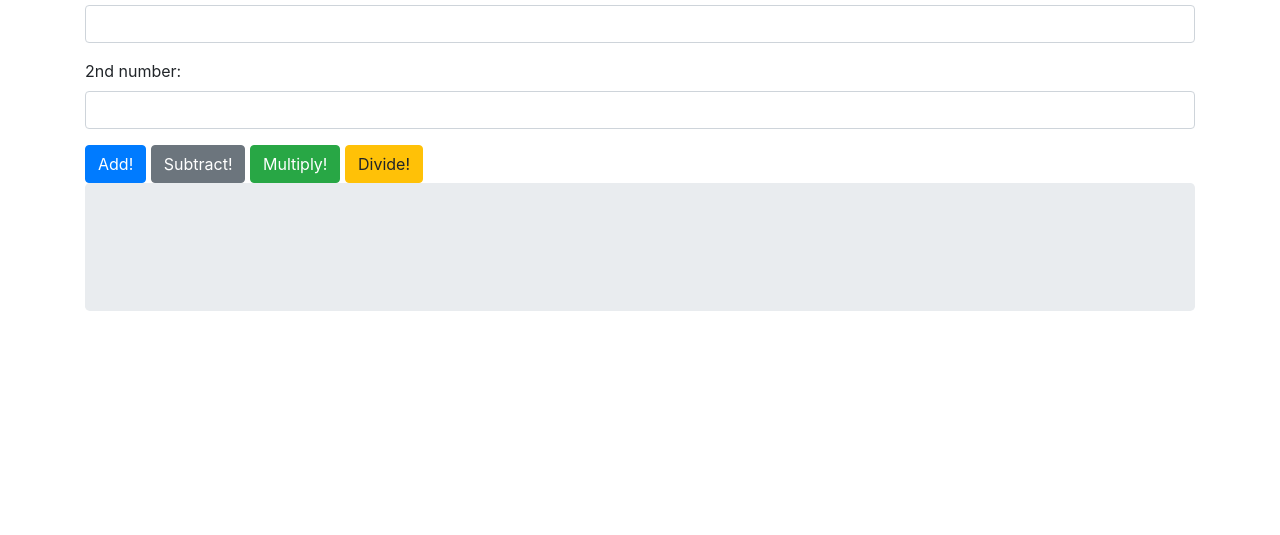
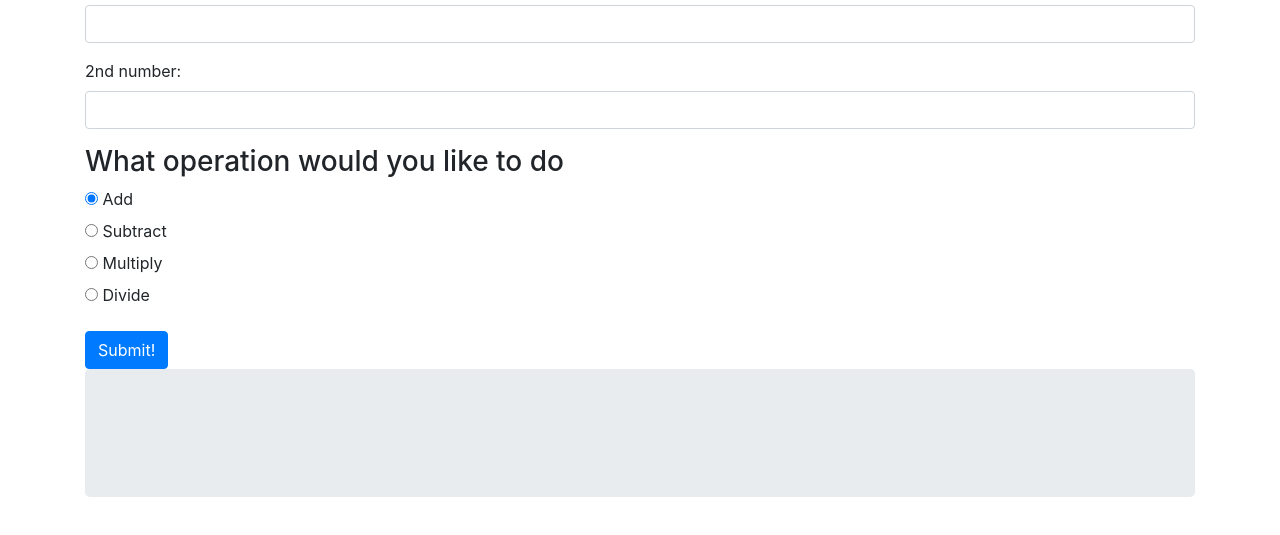
Before and after one commit to lstockburg/calculator-conditional, a plain HTML site: page index.html in a window 1280 px wide. Shown: the part 83-618 px from the top of the page. Drawn offline with Linux system fonts and the light colour scheme.

Commit message:
Change multiple buttons to radio buttons

```diff
--- a/index.html
+++ b/index.html
@@ -19,10 +19,34 @@
             <label for="num2">2nd number:</label>
             <input id="num2" class="form-control" type="text">
           </div>
-          <button type="submit" class="btn btn-primary" id="add">Add!</button>
-          <button type="submit" class="btn btn-secondary" id="subtract">Subtract!</button>
-          <button type="submit" class="btn btn-success" id="multiply">Multiply!</button>
-          <button type="submit" class="btn btn-warning" id="divide">Divide!</button>
+          <div class="form-group">
+            <h3>What operation would you like to do</h3>
+            <div class="radio">
+              <label>
+                <input value="add" type="radio" name="op-type" checked>
+                Add
+              </label>
+            </div>
+            <div class="radio">
+              <label>
+                <input value="subtract" type="radio" name="op-type">
+                Subtract
+              </label>
+            </div>
+            <div class="radio">
+              <label>
+                <input value="multiply" type="radio" name="op-type">
+                Multiply
+              </label>
+            </div>
+            <div class="radio">
+              <label>
+                <input value="divide" type="radio" name="op-type">
+                Divide
+              </label>
+            </div>
+          </div>
+          <button type="submit" class="btn btn-primary" >Submit!</button>
         </form>
         <div id="output" class="jumbotron">
 
--- a/js/scripts.js
+++ b/js/scripts.js
@@ -18,16 +18,16 @@ var multiply = function(number1, number2) {
 //front-end logic
 
 $(document).ready(function() {
-  $("button").click(function(){
-    $("form#calc").submit(event);
+  $("form#calc").submit(function(event){
   event.preventDefault();
   var number1 = parseInt($("#num1").val());
   var number2 = parseInt($("#num2").val());
-    var thisid = this.id
+  var operation =$("input:radio[name=op-type]:checked").val();
   var result;
-    switch(thisid) {
+  switch(operation) {
     case "add":
       result = add(number1, number2);
+      console.log(result);
       break;
     case "subtract":
       result = subtract(number1, number2);
@@ -40,6 +40,5 @@ $(document).ready(function() {
       break;
   }
   $("#output").text(result);
-
   });
 });
```
Lines whose indentation alone changed are shown as unchanged.
